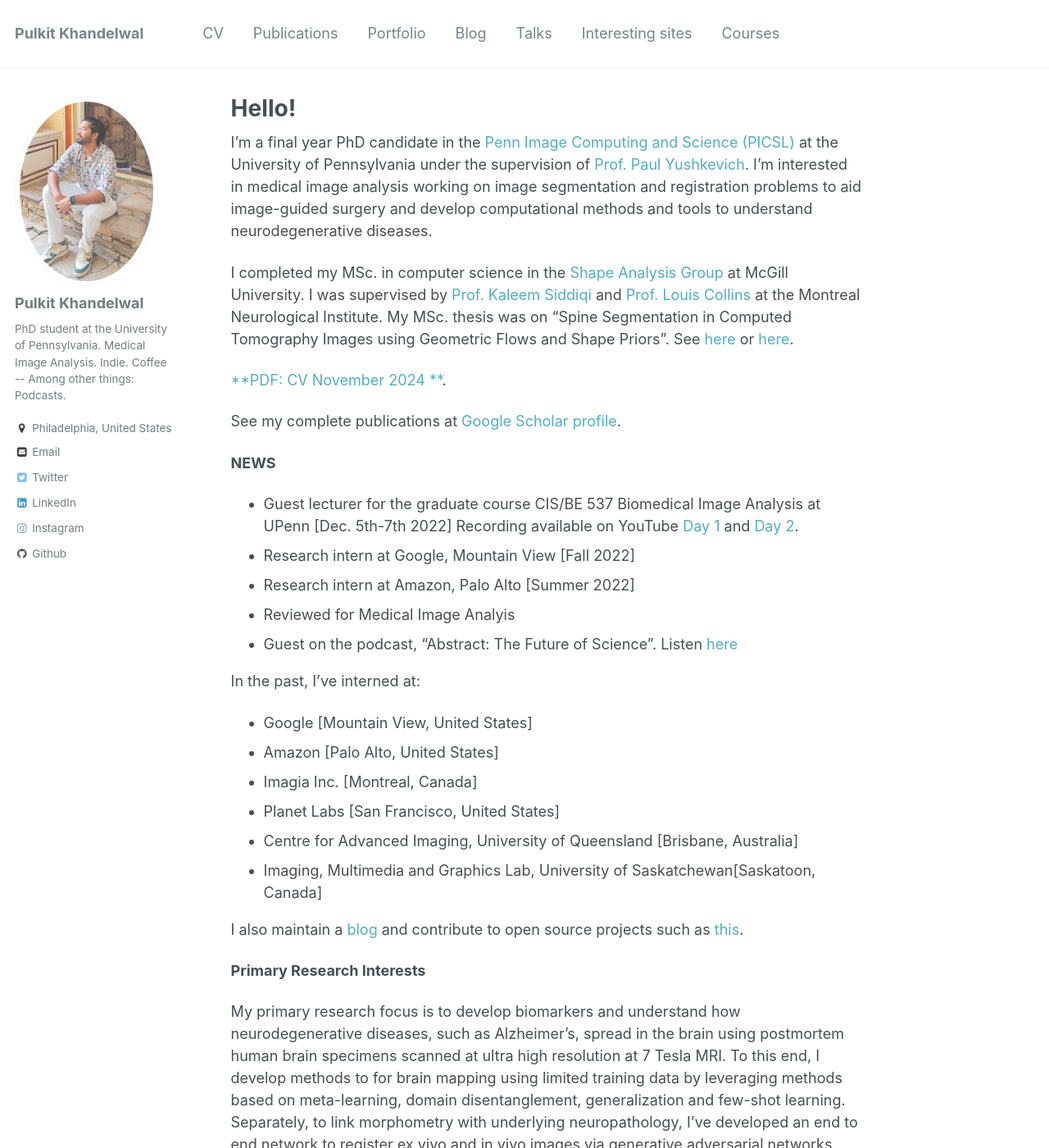
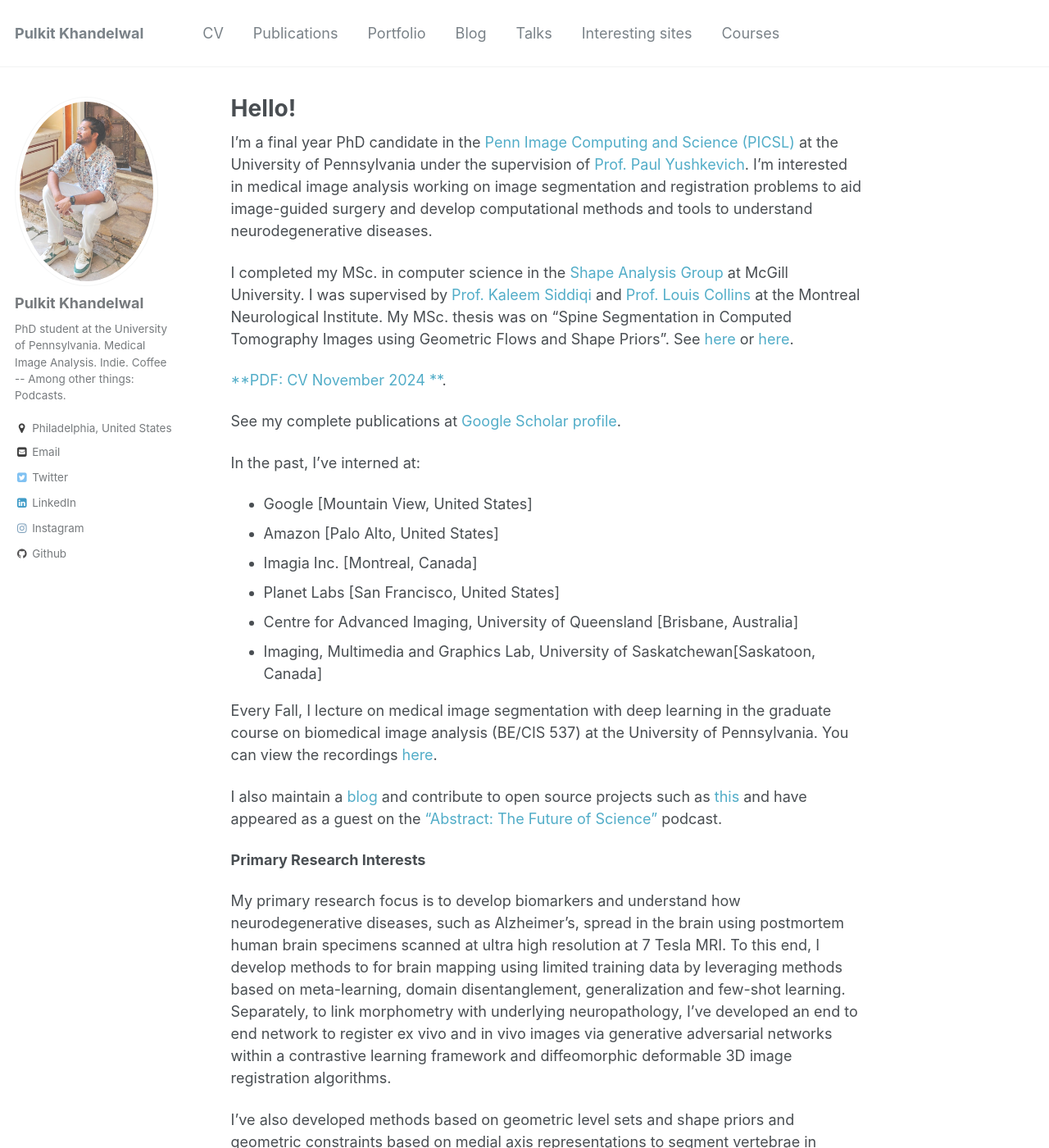
Before and after one commit to Pulkit-Khandelwal/pulkit-khandelwal.github.io, a Jekyll site: the page built from _pages/about.md, in a window 1280 px wide and 1400 px high. Shown: the whole window at 82% size. Built offline with Jekyll 4.4.1, drawn with Linux system fonts in a browser that asks for light colours.

Commit message:
Update about.md

```diff
--- a/_pages/about.md
+++ b/_pages/about.md
@@ -16,13 +16,6 @@ I completed my MSc. in computer science in the [Shape Analysis Group](http://www
 
 See my complete publications at [Google Scholar profile](https://scholar.google.com/citations?hl=en&user=6BOwPcoAAAAJ&view_op=list_works&sortby=pubdate).
 
-**NEWS**
-* Guest lecturer for the graduate course CIS/BE 537 Biomedical Image Analysis at UPenn [Dec. 5th-7th 2022] Recording available on YouTube [Day 1](https://youtu.be/cS-PJj3Wy6Q) and [Day 2](https://youtu.be/4RhGIG4jiaQ).
-* Research intern at Google, Mountain View [Fall 2022]
-* Research intern at Amazon, Palo Alto [Summer 2022]
-* Reviewed for Medical Image Analyis
-* Guest on the podcast, "Abstract: The Future of Science". Listen [here](https://anchor.fm/abstractcast)
-
 In the past, I've interned at:
 * Google [Mountain View, United States]
 * Amazon [Palo Alto, United States]
@@ -31,7 +24,9 @@ In the past, I've interned at:
 * Centre for Advanced Imaging, University of Queensland [Brisbane, Australia]
 * Imaging, Multimedia and Graphics Lab, University of Saskatchewan[Saskatoon, Canada]
 
-I also maintain a [blog](https://pulkit-khandelwal.github.io/blog/) and contribute to open source projects such as [this](https://github.com/Pulkit-Khandelwal/Reinforcement-Learning-Notebooks).
+Every Fall, I lecture on medical image segmentation with deep learning in the graduate course on biomedical image analysis (BE/CIS 537) at the University of Pennsylvania. You can view the recordings [here](https://pulkit-khandelwal.github.io/medical-image-segmentation-deep-learning/).
+
+I also maintain a [blog](https://pulkit-khandelwal.github.io/blog/) and contribute to open source projects such as [this](https://github.com/Pulkit-Khandelwal/Reinforcement-Learning-Notebooks) and have appeared as a guest on the ["Abstract: The Future of Science"](https://anchor.fm/abstractcast) podcast.
 
 **Primary Research Interests**
 
```
